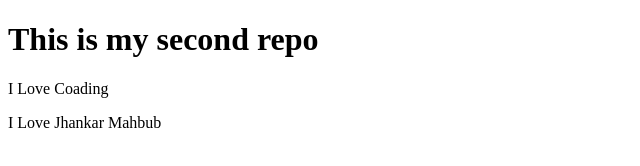
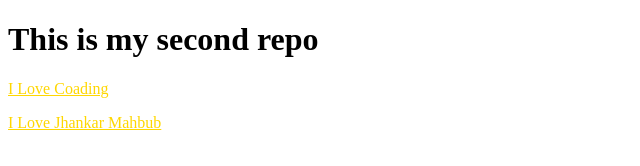
Before and after one commit to MinhazBorhan/My-Second-Repository, a plain HTML site: page Index.html in a window 1280 px wide. Shown: the whole page, without its empty margins (0-640 px from the left). Drawn offline with Linux system fonts and the light colour scheme.

Commit message:
style added

```diff
--- a/Index.html
+++ b/Index.html
@@ -4,7 +4,8 @@
     <meta charset="UTF-8">
     <meta http-equiv="X-UA-Compatible" content="IE=edge">
     <meta name="viewport" content="width=device-width, initial-scale=1.0">
-    <title>Document</title>
+    <title>Practicing</title>
+<link rel="stylesheet" href="style.css">
 </head>
 <body>
    <h1>This is my second repo</h1>
--- /dev/null
+++ b/style.css
@@ -0,0 +1,4 @@
+p{
+    color: gold;
+    text-decoration: underline;
+}
```
